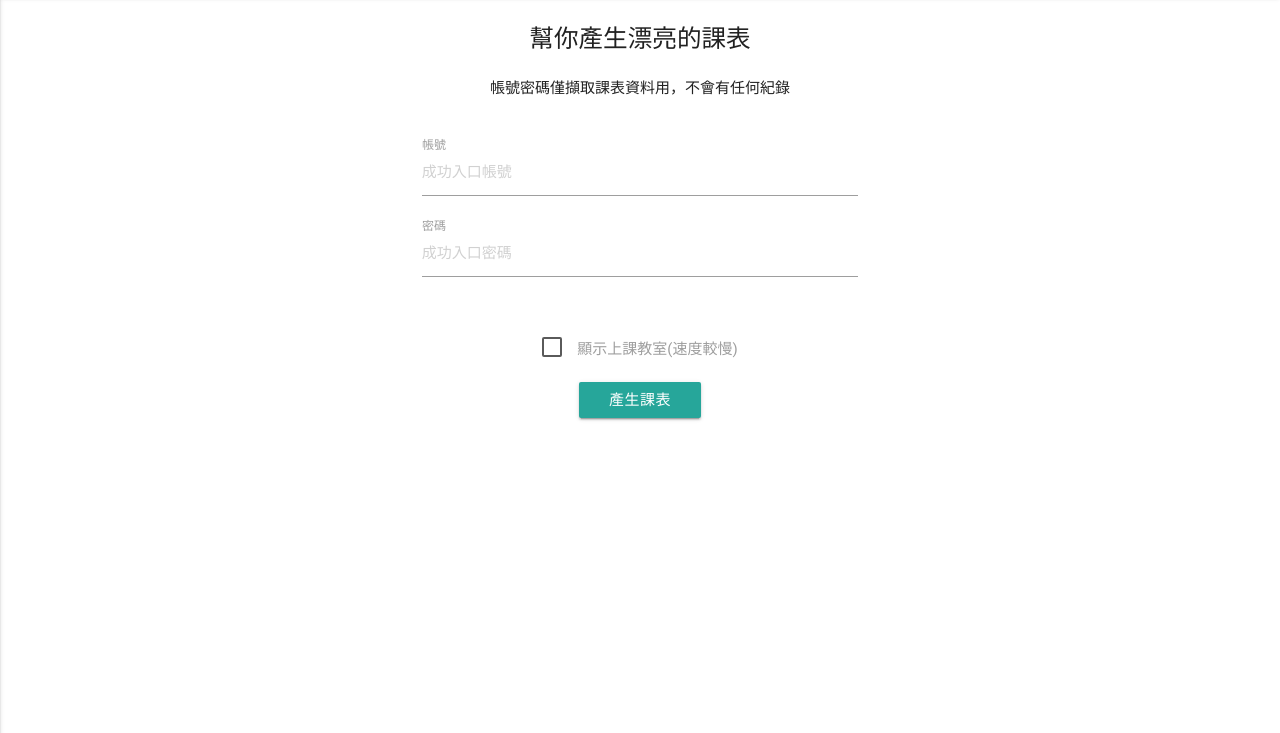
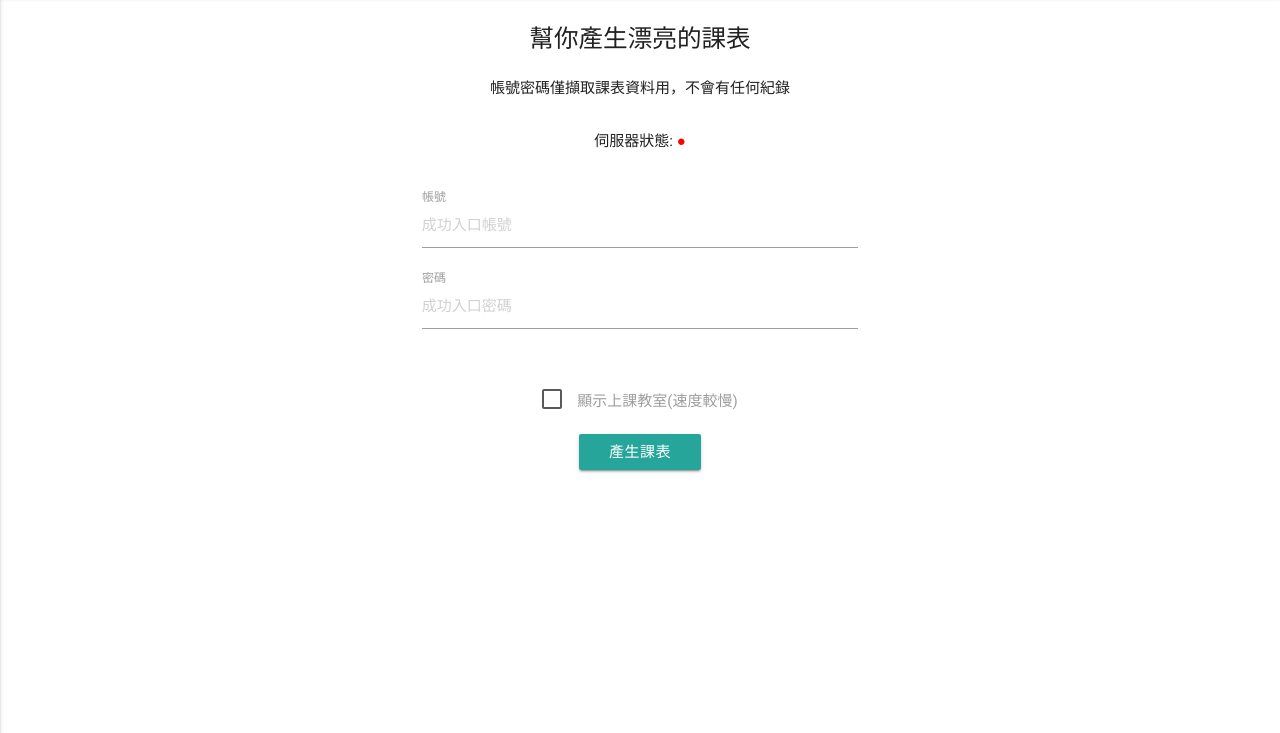
Before and after one commit to ccns/classtable-generator, a plain HTML site: page index.html in a window 1280 px wide. Shown: the part 67-800 px from the top of the page. Drawn offline with nearby package versions, Linux system fonts and the light colour scheme; no server answers.

Commit message:
add server status

```diff
--- a/index.html
+++ b/index.html
@@ -61,6 +61,9 @@
         </h5>
         <p class="col s12 center-align">
           帳號密碼僅擷取課表資料用，不會有任何紀錄
+        </p>
+        <p class="col s12 center-align">
+          伺服器狀態: <font id="status"></font>
         </p>
       </div>
 
--- a/js/generator.js
+++ b/js/generator.js
@@ -1,4 +1,18 @@
+var url = "https://ncku-classtable-parser.herokuapp.com/";
+//var url = "http://dcie.ddns.net:3000/";
+
 (function ($) {
+
+  $.ajax({
+    method: "POST",
+    url: url,
+    dataType: "json",
+    data: { stu_no: "", passwd: "", room: false }
+  }).done(function(d) {
+    $("#status").text("●").attr('color', 'green');
+  }).fail(function(e) {
+    $("#status").text("●").attr('color', 'red');
+  });
 
   if (false) {
     var ctx = document.getElementById("table").getContext("2d")
@@ -26,13 +40,13 @@
     $("#hint").fadeIn("slow");
     return;
   }
+
 })(jQuery);
 
 function getTable(stn_no, passwd, room, callback) {
   $.ajax({
     method: "POST",
-    url: "https://ncku-classtable-parser.herokuapp.com/", //https://ncku-classtable-parser.herokuapp.com/
-    //url: "http://dcie.ddns.net:3000/",
+    url: url,
     dataType: "json",
     data: { stu_no: stn_no, passwd: passwd, room: room }
   }).done(function(data) {
```
